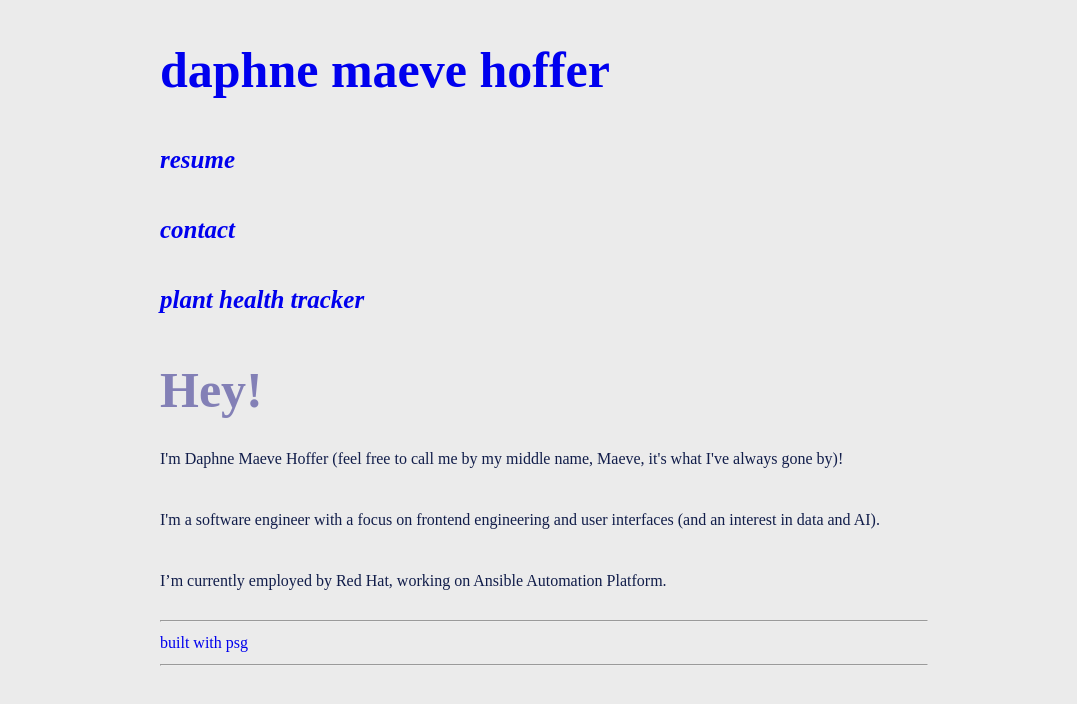
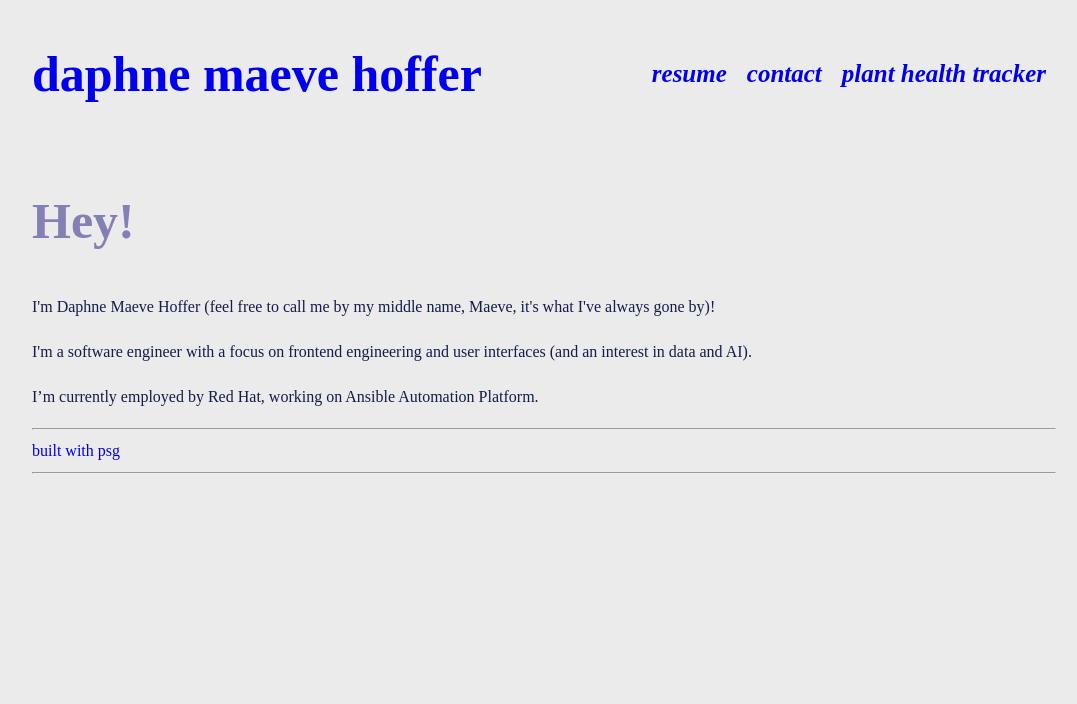
Before and after one commit to daphnemaeve/daphnemaeve.github.io, a plain HTML site: page index.html in a window 1280 px wide. Shown: the whole page, without its empty margins (96-1173 px from the left). Drawn offline with Linux system fonts and the light colour scheme.

Commit message:
fix navbar

```diff
--- a/index.html
+++ b/index.html
@@ -15,8 +15,9 @@
   </head>
 
   <body>
-    <h1 class="title center"><a href="/">daphne maeve hoffer</a></h1>
-    <div class="topnav center">
+    <div class="main-header">
+        <h1 class="title"><a href="/">daphne maeve hoffer</a></h1>
+        <div class="nav">
         <h3>
             <a href="/resume.html">resume</a>
         </h3>
@@ -26,6 +27,7 @@
         <h3>
             <a href="/plantTracker.html">plant health tracker</a>
         </h3>
+        </div>
     </div>
 
 <h1 id="hey">Hey!</h1>
--- a/style.css
+++ b/style.css
@@ -6,14 +6,10 @@ body {
   background-color: #ebebeb;
   color: #111D4A;
   width: auto;
-  display: flex;
-  flex-direction: column;
-  justify-content: left;
-  align-items: left;
   text-align: justify;
   margin: auto;
-  max-width: clamp(0px, 60vw, 60em);
-  font-size: clamp(16px, 1vw, 20px);
+  max-width: 80%;
+  font-size: medium;
   line-height: 1.6;
 }
 
@@ -22,19 +18,31 @@ p {
 }
 
 a:hover {
-  color: #605faa
+  color: #8380B6;
 }
 
 a {
   text-decoration: none;
 }
 
+.main-header {
+  display: flex;
+  flex-direction: row;
+  justify-content: space-between;
+  align-items:center;
+}
+
+.nav {
+  display: flex;
+  flex-direction: row;
+  justify-content: center;
+  align-items:center;
+}
+
 /* Typography */
 h1 {
   font-family: "Poetsen";
   text-align: left;
-  margin-bottom: 0px;
-  margin-top: 30px;
   color: #8380B6;
   font-size: 50px;
 }
@@ -42,7 +50,6 @@ h1 {
 h2 {
   font-family: "Work Sans";
   text-align: left;
-  margin-bottom: 0px;
   margin-top: 25px;
   font-size: 35px;
 }
@@ -50,8 +57,8 @@ h2 {
 h3 {
   font-family: "Work Sans";
   font-style: italic;
-  margin-bottom: 0px;
-  margin-top: 30px;
+  padding-left: 10px;
+  padding-right: 10px;
   text-decoration: none;
   font-size: 25px;
 }
```
